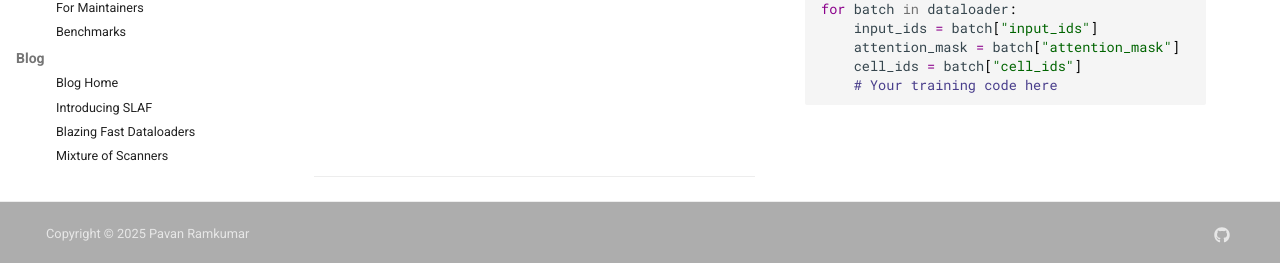
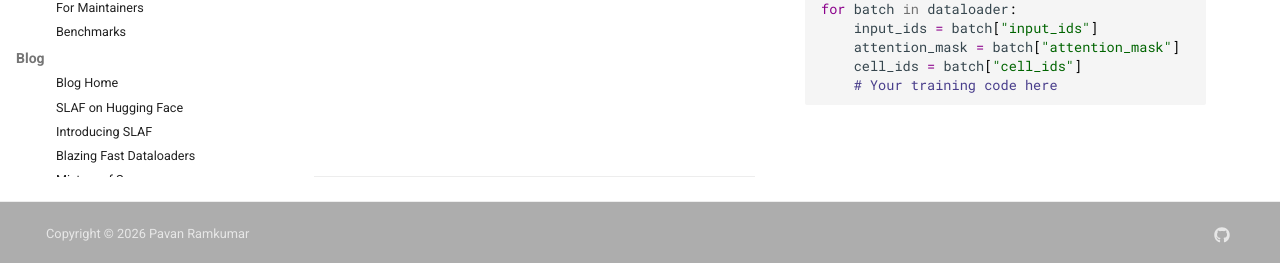
Before and after one commit to slaf-project/slaf, an MkDocs documentation site: the page built from docs/index.md, in a window 1280 px wide and 900 px high, scrolled down 4141 px. Shown: the part 634-897 px from the top of the window. Built offline with MkDocs 1.6.1 and Material for MkDocs 9.7.7, drawn with Linux system fonts in a browser that asks for light colours; comment, search, counter and statistics services are not loaded.

Commit message:
bump year to 2026

```diff
--- a/mkdocs.yml
+++ b/mkdocs.yml
@@ -9,7 +9,7 @@ repo_url: https://github.com/slaf-project/slaf
 edit_uri: edit/main/docs/
 
 # Copyright
-copyright: Copyright &copy; 2025 Pavan Ramkumar
+copyright: Copyright &copy; 2026 Pavan Ramkumar
 
 # Theme
 theme:
@@ -179,6 +179,7 @@ nav:
       - Benchmarks: development/benchmarks.md
   - Blog:
       - Blog Home: blog/index.md
+      - SLAF on Hugging Face: blog/huggingface.md
       - Introducing SLAF: blog/introducing-slaf.md
       - Blazing Fast Dataloaders: blog/blazing-fast-dataloaders.md
       - Mixture of Scanners: blog/blazing-fast-dataloaders-2.md
```
Also changed, not shown: 1 other file.
